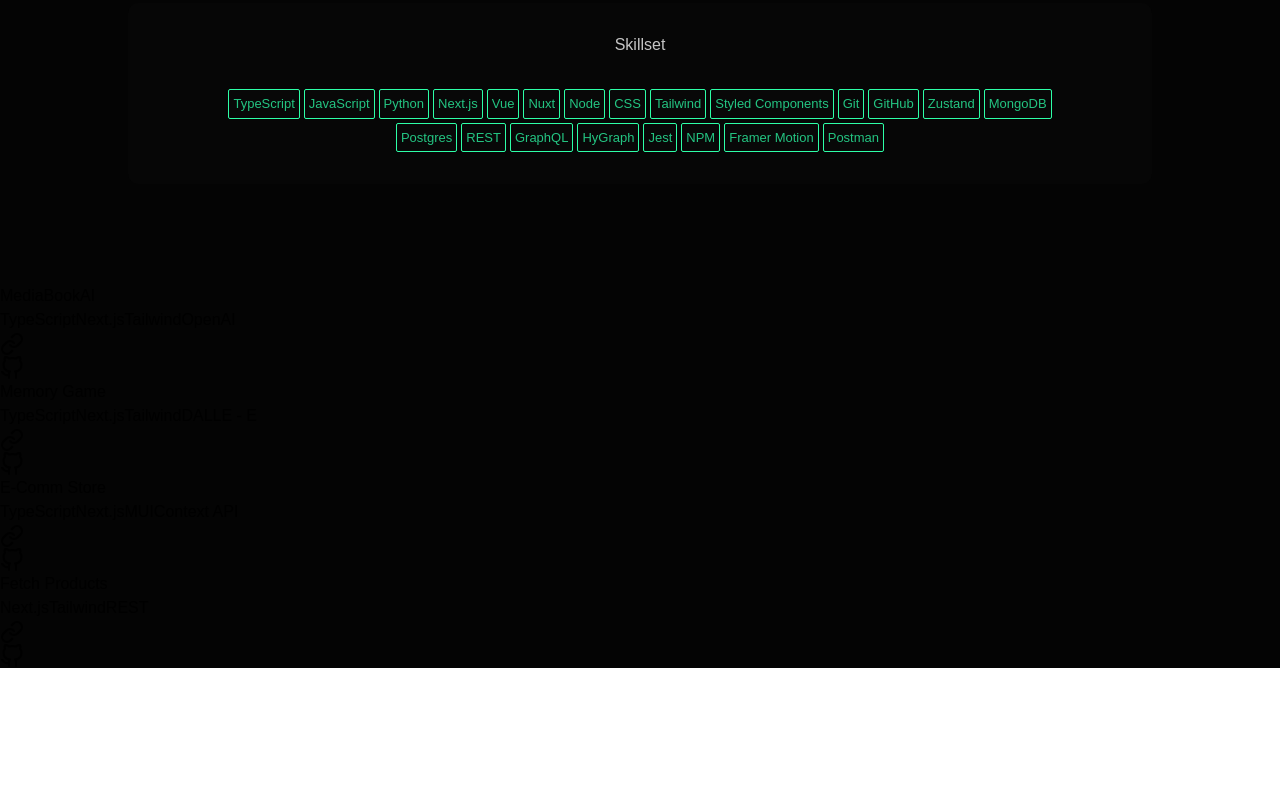
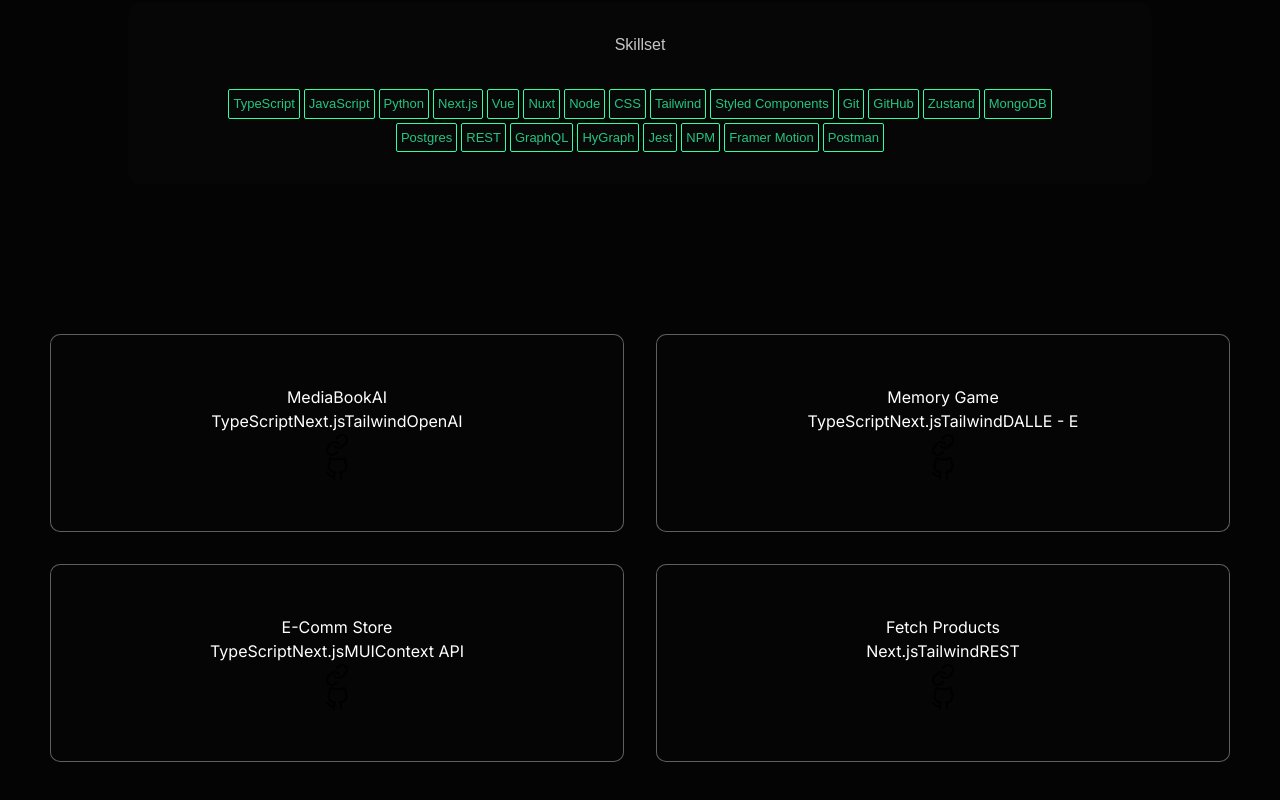
Before and after one commit to Jacobbidmead/v-3, a Next.js app: page / in a window 1280 px wide. Shown: the part 769-1569 px from the top of the page. Before the commit the page ends 1437 px from the top, so only its background shows below. Built offline with nearby package versions, Linux system fonts and the light colour scheme; a web font is replaced by a local one.

Commit message:
style: styled Project Card

```diff
--- a/app/components/projects/ProjectCard.tsx
+++ b/app/components/projects/ProjectCard.tsx
@@ -1,6 +1,7 @@
 "use client";
 import GitSvg from "@/app/svg_components/Git";
 import LinkSvg from "@/app/svg_components/Link";
+import { ProjectCard } from "./ProjectsCard.styles";
 
 interface ProjectDataTypes {
   projectTitle: string;
@@ -44,9 +45,8 @@
 const ProjectsCard: React.FC = () => {
   return (
     <>
-      <div className='project-box'>
       {ProjectData.map((proj) => (
-          <section key={proj.projectID}>
+        <ProjectCard key={proj.projectID}>
           <div>{proj.projectTitle}</div>
           <p className='technologies'>
             {proj.projectTech.map((tech) => (
@@ -63,9 +63,8 @@
               <GitSvg />
             </a>
           </div>
-          </section>
+        </ProjectCard>
       ))}
-      </div>
     </>
   );
 };
--- /dev/null
+++ b/app/components/projects/Projects.styles.tsx
@@ -0,0 +1,9 @@
+import styled from "styled-components";
+import { media } from "@/app/utils/media";
+
+export const ProjectsContainer = styled.main`
+  display: grid;
+  grid-template-columns: 1fr 1fr;
+  padding: 50px;
+  gap: 2rem;
+`;
--- a/app/components/projects/Projects.tsx
+++ b/app/components/projects/Projects.tsx
@@ -1,13 +1,14 @@
 "use client";
 
-import GitSvg from "@/app/svg_components/Git";
-import LinkSvg from "@/app/svg_components/Link";
 import ProjectsCard from "./ProjectCard";
+import { ProjectsContainer } from "./Projects.styles";
 
 const Projects: React.FC = () => {
   return (
     <>
-      <ProjectsCard />
+      <ProjectsContainer>
+        <ProjectsCard />
+      </ProjectsContainer>
     </>
   );
 };
--- /dev/null
+++ b/app/components/projects/ProjectsCard.styles.tsx
@@ -0,0 +1,16 @@
+import styled from "styled-components";
+import { media } from "@/app/utils/media";
+
+export const ProjectCard = styled.div`
+  display: flex;
+  justify-content: center;
+  padding: 50px 60px;
+  border: 1px solid rgba(194, 193, 193, 0.477);
+  border-radius: 10px;
+  flex-direction: column;
+  place-items: center;
+  color: white;
+  font-family: Inter;
+  background-color: rgba(64, 63, 63, 0.033);
+  cursor: pointer;
+`;
```
Lines whose indentation alone changed are shown as unchanged.
